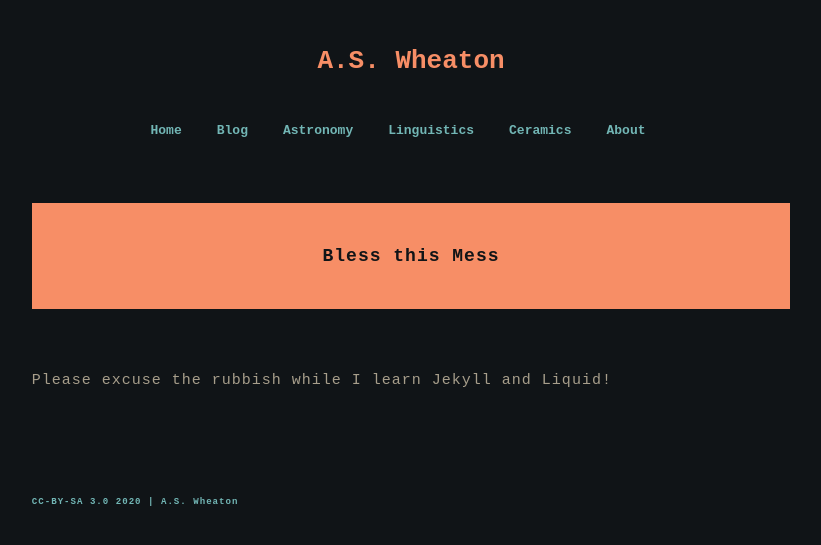
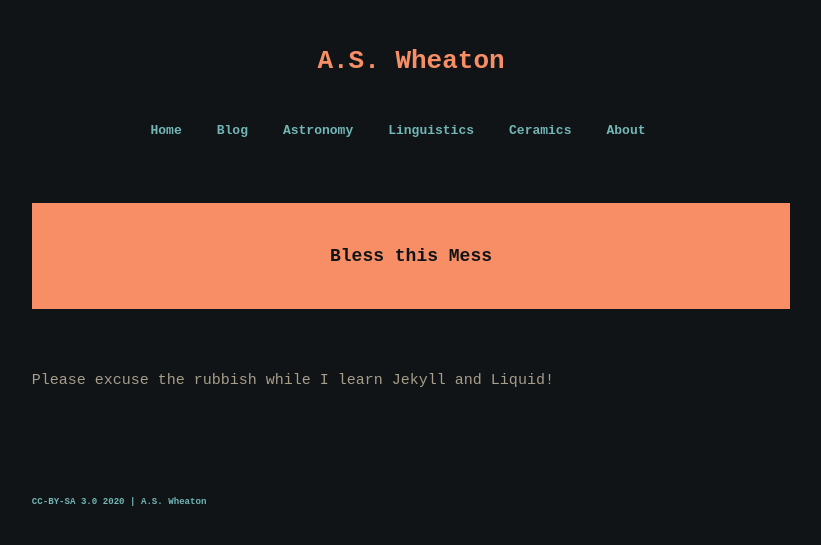
Before and after one commit to aswheaton/aswheaton.github.io, a Jekyll site: the page built from index.md, in a window 1280 px wide. Shown: the top 545 px of the page, without its empty margins (229-1050 px from the left). Built offline with Jekyll 4.4.1, drawn with Linux system fonts in a browser that asks for light colours.

Commit message:
Reduced kerning for paragraphs.

```diff
--- a/assets/css/mark.css
+++ b/assets/css/mark.css
@@ -4,7 +4,7 @@
 }
 
 p {
-	letter-spacing: 1px !important;
+	letter-spacing: 0px !important;
 	line-height: 1.7 !important;
 	min-height: 1em !important;
 	box-sizing: border-box !important;
```
